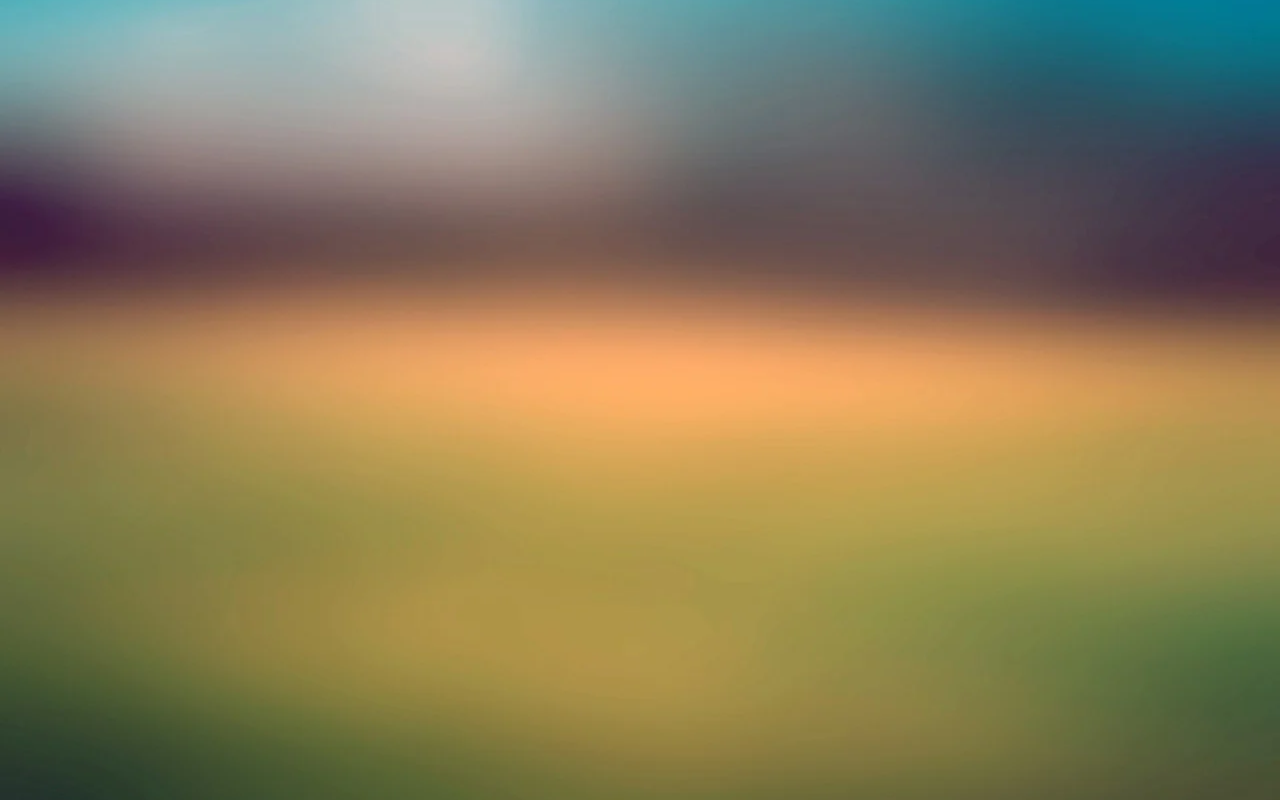
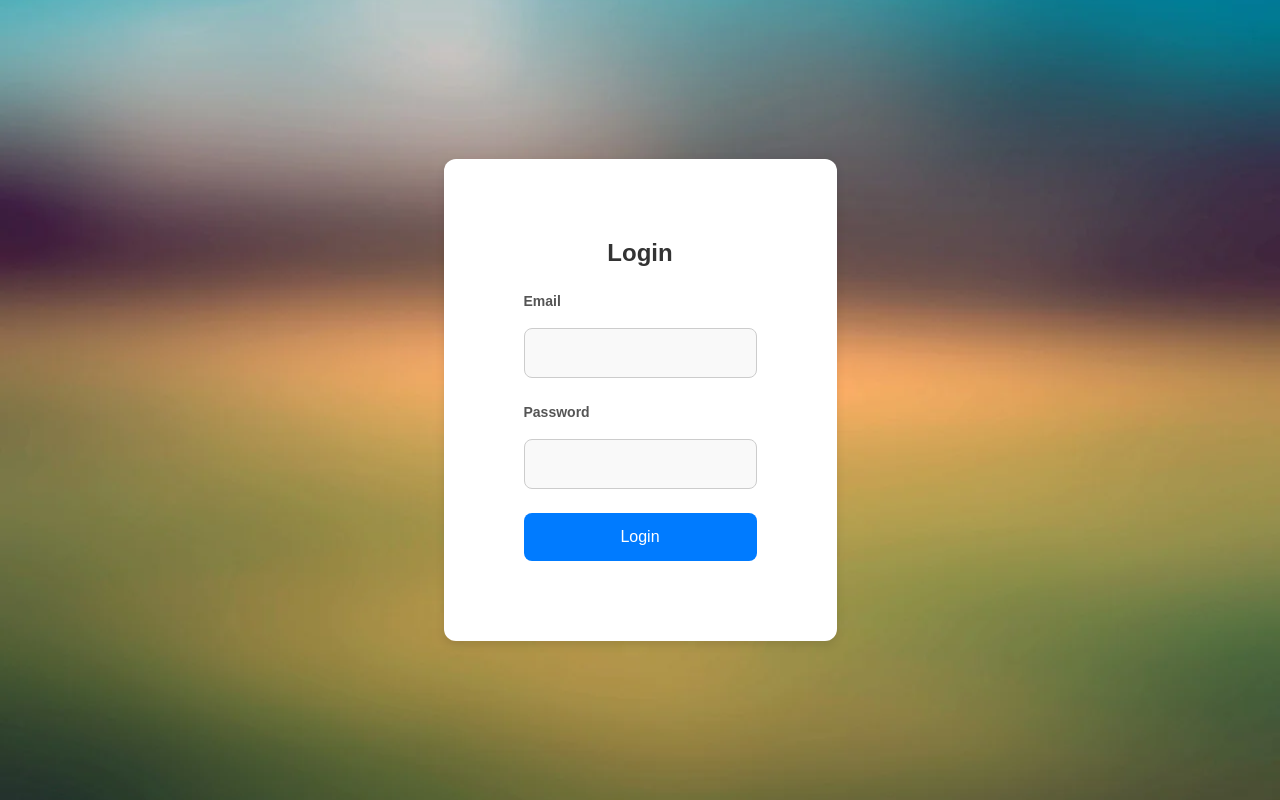
Before and after one commit to conuhacks-sunlife-challenge/app, a React (Vite) app in the folder frontend/: page /login in a window 1280 px wide. Before the commit this address had no page. Built offline with nearby package versions, Linux system fonts and the light colour scheme.

Commit message:
(frontend) login page commit

```diff
--- a/frontend/src/App.tsx
+++ b/frontend/src/App.tsx
@@ -1,8 +1,9 @@
 import { BrowserRouter as Router, Route, Routes } from 'react-router-dom';
 import Home from './modules/home/index.tsx';
-import Dashboard from './modules/login/index.tsx';
+import Dashboard from './modules/create-account/index.tsx';
 import MainMenu from './modules/dashboard/index.tsx';
 import Prompts from './modules/prompts/index.tsx';
+import Login from './modules/login/index.tsx';
 import PlaidIntegration from './modules/Link/index.tsx';
 
 const AppWrapper = () => {
@@ -14,6 +15,7 @@ const AppWrapper = () => {
         <Route path="/main-menu" element={<MainMenu />} />
         <Route path='/prompts' element={<Prompts/>}/>
         <Route path="/plaid" element={<PlaidIntegration />} />
+        <Route path="/login" element={<Login/>}/>
       </Routes>
     </Router>
   );
--- /dev/null
+++ b/frontend/src/modules/create-account/index.css
@@ -0,0 +1,97 @@
+body {
+  font-family: 'Segoe UI', Tahoma, Geneva, Verdana, sans-serif;
+  color: #333;
+  display: flex;
+  justify-content: center;
+  align-items: center;
+  background-image: url('../../assets/background4.webp');
+  background-size: cover;
+  background-position: center;
+  background-repeat: no-repeat;
+  height: 100vh;
+  margin: 0;
+  color: #fff;
+}
+
+.dashboard-container {
+  position: absolute;
+  color:black;
+  top: 50%;
+  left: 50%;
+  transform: translate(-50%, -50%);
+  width: 80%;
+  max-width: 600px;
+  height: 85%;
+  background-color: #fff;
+  border-radius: 20px;
+  box-shadow: 0 4px 10px rgba(0, 0, 0, 10);
+  padding: 30px;
+  box-sizing: border-box;
+}
+
+.create-account-title{
+  text-align:center;
+  padding-bottom:20px;
+}
+
+.dashboard-form {
+  display: flex;
+  flex-direction: column;
+  gap: 20px;
+  max-width: 400px;
+  margin: 0 auto;
+}
+
+.dashboard-form input {
+  width: 100%;
+  padding: 12px;
+  font-size: 16px;
+  border: 1px solid #ccc;
+  border-radius: 8px;
+  background-color: rgba(255, 255, 255, 0.9);
+  color: #333;
+  transition: border-color 0.3s ease, box-shadow 0.3s ease;
+}
+
+.dashboard-form input:focus {
+  border-color: #007bff;
+  outline: none;
+  box-shadow: 0 0 5px rgba(0, 123, 255, 0.5);
+}
+
+.dashboard-form label {
+  font-size: 14px;
+  font-weight: 600;
+  color: #555;
+  margin-bottom: 5px;
+  display: block;
+}
+
+.dashboard-form button {
+  background-color: #007bff;
+  color: #fff;
+  padding: 15px;
+  margin-top:25px;
+  font-size: 16px;
+  border: none;
+  border-radius: 8px;
+  cursor: pointer;
+  transition: background-color 2s ease, transform 2s ease;
+}
+
+.dashboard-form button:hover {
+  background-color: #0056b3;
+  transform: translateY(-2px);
+}
+
+.password-match {
+  font-size: 14px;
+  color: green;
+  margin-top: 5px;
+}
+
+.password-mismatch {
+  font-size: 14px;
+  color: red;
+  margin-top: 5px;
+}
--- /dev/null
+++ b/frontend/src/modules/create-account/index.tsx
@@ -0,0 +1,113 @@
+import React, { useState } from 'react';
+import { useNavigate } from 'react-router-dom';
+import './index.css';
+
+const Dashboard: React.FC = () => {
+
+  const navigate = useNavigate();
+
+  const [firstName, setFirstName] = useState<string>('');
+  const [lastName, setLastName] = useState<string>('');
+  const [email, setEmail] = useState<string>('');
+  const [password, setPassword] = useState<string>('');
+  const [confirmPassword, setConfirmPassword] = useState<string>('');
+  const [passwordMatch, setPasswordMatch] = useState<boolean>(true);
+
+  const handleSubmit = (e: React.FormEvent) => {
+    e.preventDefault();
+
+    if (password !== confirmPassword) {
+      setPasswordMatch(false);
+      return;
+    }
+
+    setPasswordMatch(true);
+    console.log('Form submitted:', { firstName, lastName, email, password });
+
+    setFirstName('');
+    setLastName('');
+    setEmail('');
+    setPassword('');
+    setConfirmPassword('');
+
+    navigate('/prompts');
+
+  };
+
+  const handleConfirmPasswordChange = (e: React.ChangeEvent<HTMLInputElement>) => {
+    setConfirmPassword(e.target.value);
+    setPasswordMatch(e.target.value === password);
+  };
+
+  return (
+    <div className="dashboard-container">
+      <h2 className="create-account-title">Create Your Account</h2>
+      <form className="dashboard-form" onSubmit={handleSubmit}>
+        <div>
+          <label htmlFor="first-name">First Name</label>
+          <input
+            type="text"
+            id="first-name"
+            value={firstName}
+            onChange={(e) => setFirstName(e.target.value)}
+            placeholder="Enter your first name"
+            required
+          />
+        </div>
+        <div>
+          <label htmlFor="last-name">Last Name</label>
+          <input
+            type="text"
+            id="last-name"
+            value={lastName}
+            onChange={(e) => setLastName(e.target.value)}
+            placeholder="Enter your last name"
+            required
+          />
+        </div>
+        <div>
+          <label htmlFor="email">Email</label>
+          <input
+            type="email"
+            id="email"
+            value={email}
+            onChange={(e) => setEmail(e.target.value)}
+            placeholder="Enter your email"
+            required
+          />
+        </div>
+        <div>
+          <label htmlFor="password">Password</label>
+          <input
+            type="password"
+            id="password"
+            value={password}
+            onChange={(e) => setPassword(e.target.value)}
+            placeholder="Enter your password"
+            required
+          />
+        </div>
+        <div>
+          <label htmlFor="confirm-password">Confirm Password</label>
+          <input
+            type="password"
+            id="confirm-password"
+            value={confirmPassword}
+            onChange={handleConfirmPasswordChange}
+            placeholder="Confirm your password"
+            required
+          />
+          {!passwordMatch && (
+            <div className="password-mismatch">Passwords do not match!</div>
+          )}
+          {passwordMatch && confirmPassword && (
+            <div className="password-match">Passwords match!</div>
+          )}
+        </div>
+        <button type="submit">Sign Up</button>
+      </form>
+    </div>
+  );
+};
+
+export default Dashboard;
--- a/frontend/src/modules/login/index.css
+++ b/frontend/src/modules/login/index.css
@@ -1,97 +1,104 @@
 body {
-  font-family: 'Segoe UI', Tahoma, Geneva, Verdana, sans-serif;
-  color: #333;
+  margin: 0;
+  padding: 0;
+  font-family: 'Arial', sans-serif;
+  background-image: url('../../assets/background4.webp');
   display: flex;
   justify-content: center;
   align-items: center;
-  background-image: url('../../assets/background4.webp');
-  background-size: cover;
-  background-position: center;
-  background-repeat: no-repeat;
-  height: 100vh;
-  margin: 0;
-  color: #fff;
+  min-height: 100vh;
 }
 
-.dashboard-container {
-  position: absolute;
-  color:black;
-  top: 50%;
-  left: 50%;
-  transform: translate(-50%, -50%);
-  width: 80%;
-  max-width: 600px;
-  height: 85%;
-  background-color: #fff;
-  border-radius: 20px;
-  box-shadow: 0 4px 10px rgba(0, 0, 0, 10);
-  padding: 30px;
-  box-sizing: border-box;
+.login-container {
+  background: white;
+  padding: 5rem;
+  border-radius: 12px;
+  box-shadow: 0 4px 10px rgba(0, 0, 0, 0.1);
+  width: 100%;
+  max-width: 400px;
+  text-align: center;
 }
 
-.create-account-title{
-  text-align:center;
-  padding-bottom:20px;
+.login-title {
+  font-size: 24px;
+  font-weight: bold;
+  margin-bottom: 1.5rem;
+  color: #333;
 }
 
-.dashboard-form {
+.login-form {
   display: flex;
   flex-direction: column;
-  gap: 20px;
-  max-width: 400px;
-  margin: 0 auto;
+  gap: 1.5rem;
 }
 
-.dashboard-form input {
+.login-form div {
+  display: flex;
+  flex-direction: column;
+  gap: 0.5rem;
+  text-align: left;
+}
+
+.login-form label {
+  font-size: 14px;
+  font-weight: 600;
+  color: #555;
+}
+
+.login-form input {
   width: 100%;
   padding: 12px;
   font-size: 16px;
   border: 1px solid #ccc;
   border-radius: 8px;
-  background-color: rgba(255, 255, 255, 0.9);
+  background-color: #f9f9f9;
   color: #333;
+  outline: none;
   transition: border-color 0.3s ease, box-shadow 0.3s ease;
 }
 
-.dashboard-form input:focus {
+.login-form input:focus {
   border-color: #007bff;
-  outline: none;
   box-shadow: 0 0 5px rgba(0, 123, 255, 0.5);
 }
 
-.dashboard-form label {
-  font-size: 14px;
-  font-weight: 600;
-  color: #555;
-  margin-bottom: 5px;
-  display: block;
-}
-
-.dashboard-form button {
+.login-form button {
   background-color: #007bff;
-  color: #fff;
-  padding: 15px;
-  margin-top:25px;
+  color: white;
+  padding: 12px;
   font-size: 16px;
   border: none;
   border-radius: 8px;
   cursor: pointer;
-  transition: background-color 2s ease, transform 2s ease;
+  transition: background-color 0.3s ease, transform 0.3s ease;
 }
 
-.dashboard-form button:hover {
+.login-form button:hover {
   background-color: #0056b3;
   transform: translateY(-2px);
 }
 
-.password-match {
-  font-size: 14px;
-  color: green;
-  margin-top: 5px;
+.login-form button:active {
+  transform: translateY(0);
 }
 
-.password-mismatch {
-  font-size: 14px;
-  color: red;
-  margin-top: 5px;
+@media (max-width: 480px) {
+  .login-container {
+    padding: 1.5rem;
+    border-radius: 8px;
+  }
+
+  .login-title {
+    font-size: 20px;
+  }
+
+  .login-form input {
+    padding: 10px;
+    font-size: 14px;
+  }
+
+  .login-form button {
+    padding: 10px;
+    font-size: 14px;
+  }
 }
--- a/frontend/src/modules/login/index.tsx
+++ b/frontend/src/modules/login/index.tsx
@@ -2,69 +2,30 @@ import React, { useState } from 'react';
 import { useNavigate } from 'react-router-dom';
 import './index.css';
 
-const Dashboard: React.FC = () => {
+const Login: React.FC = () => {
 
   const navigate = useNavigate();
 
-  const [firstName, setFirstName] = useState<string>('');
-  const [lastName, setLastName] = useState<string>('');
   const [email, setEmail] = useState<string>('');
   const [password, setPassword] = useState<string>('');
-  const [confirmPassword, setConfirmPassword] = useState<string>('');
-  const [passwordMatch, setPasswordMatch] = useState<boolean>(true);
 
   const handleSubmit = (e: React.FormEvent) => {
     e.preventDefault();
 
-    if (password !== confirmPassword) {
-      setPasswordMatch(false);
-      return;
-    }
 
-    setPasswordMatch(true);
-    console.log('Form submitted:', { firstName, lastName, email, password });
+    console.log('Form submitted:', {email, password });
 
-    setFirstName('');
-    setLastName('');
     setEmail('');
     setPassword('');
-    setConfirmPassword('');
 
     navigate('/prompts');
 
   };
 
-  const handleConfirmPasswordChange = (e: React.ChangeEvent<HTMLInputElement>) => {
-    setConfirmPassword(e.target.value);
-    setPasswordMatch(e.target.value === password);
-  };
-
   return (
-    <div className="dashboard-container">
-      <h2 className="create-account-title">Create Your Account</h2>
-      <form className="dashboard-form" onSubmit={handleSubmit}>
-        <div>
-          <label htmlFor="first-name">First Name</label>
-          <input
-            type="text"
-            id="first-name"
-            value={firstName}
-            onChange={(e) => setFirstName(e.target.value)}
-            placeholder="Enter your first name"
-            required
-          />
-        </div>
-        <div>
-          <label htmlFor="last-name">Last Name</label>
-          <input
-            type="text"
-            id="last-name"
-            value={lastName}
-            onChange={(e) => setLastName(e.target.value)}
-            placeholder="Enter your last name"
-            required
-          />
-        </div>
+    <div className="login-container">
+      <h2 className="login-title">Login</h2>
+      <form className="login-form" onSubmit={handleSubmit}>
         <div>
           <label htmlFor="email">Email</label>
           <input
@@ -72,7 +33,6 @@ const Dashboard: React.FC = () => {
             id="email"
             value={email}
             onChange={(e) => setEmail(e.target.value)}
-            placeholder="Enter your email"
             required
           />
         </div>
@@ -83,31 +43,14 @@ const Dashboard: React.FC = () => {
             id="password"
             value={password}
             onChange={(e) => setPassword(e.target.value)}
-            placeholder="Enter your password"
             required
           />
         </div>
-        <div>
-          <label htmlFor="confirm-password">Confirm Password</label>
-          <input
-            type="password"
-            id="confirm-password"
-            value={confirmPassword}
-            onChange={handleConfirmPasswordChange}
-            placeholder="Confirm your password"
-            required
-          />
-          {!passwordMatch && (
-            <div className="password-mismatch">Passwords do not match!</div>
-          )}
-          {passwordMatch && confirmPassword && (
-            <div className="password-match">Passwords match!</div>
-          )}
-        </div>
-        <button type="submit">Sign Up</button>
+
+        <button type="submit">Login</button>
       </form>
     </div>
   );
 };
 
-export default Dashboard;
+export default Login;
```
Also changed, not shown: frontend/src/modules/home/index.tsx (+8 -3 lines).
